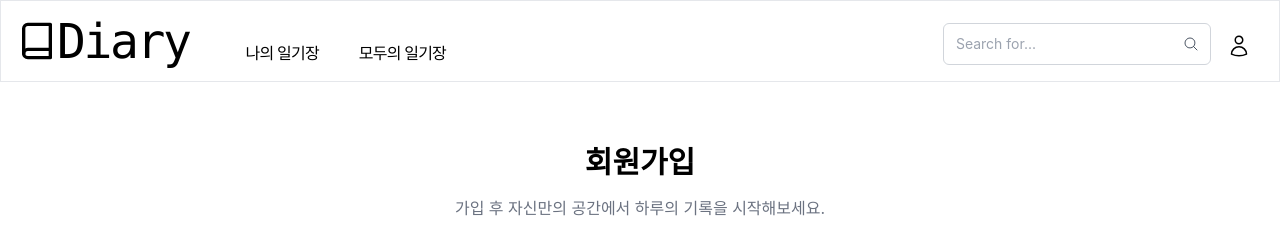
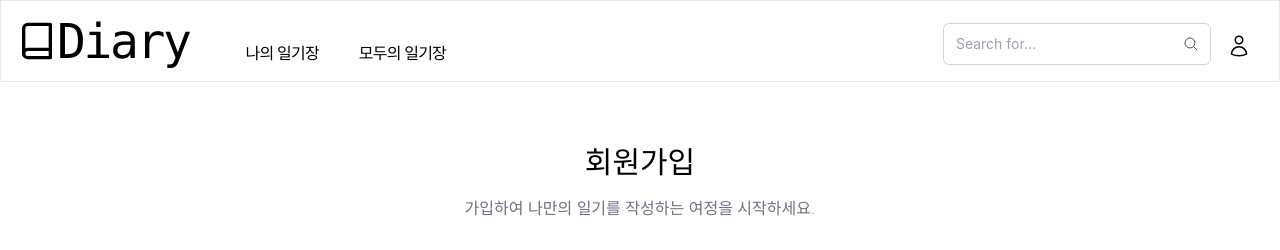
Before and after one commit to JIA-Team5-ReactProject/2023-DiaryApp-Team5, a React (Create React App) app: page /Register in a window 1280 px wide. Shown: the top 250 px of the page. Built offline with nearby package versions, Linux system fonts and the light colour scheme.

Commit message:
Design: Change Tailwind properties

```diff
--- a/src/pages/Register.js
+++ b/src/pages/Register.js
@@ -6,12 +6,12 @@ function Register() {
   };
 
   return (
-    <div className="mt-10 mx-auto max-w-screen-xl px-4 py-16 sm:px-6 lg:px-8">
+    <div className="font-extralight mt-10 mx-auto max-w-screen-xl px-4 py-16 sm:px-6 lg:px-8">
       <div className="mx-auto max-w-lg text-center">
-        <h1 className="text-2xl font-bold sm:text-3xl">회원가입</h1>
+        <h1 className="text-2xl sm:text-3xl">회원가입</h1>
 
         <p className="mt-4 text-gray-500">
-          가입 후 자신만의 공간에서 하루의 기록을 시작해보세요.
+          가입하여 나만의 일기를 작성하는 여정을 시작하세요.
         </p>
       </div>
       <AuthForm type="register" onSubmit={handleRegister} />
```
